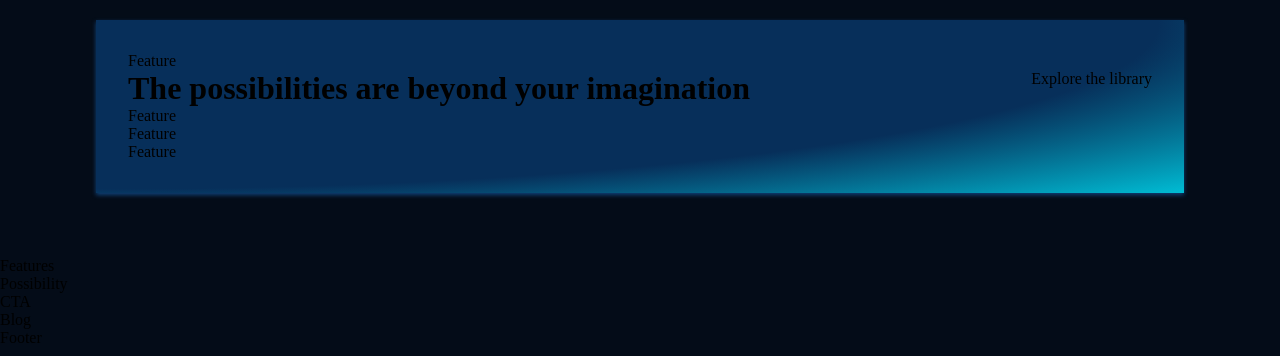
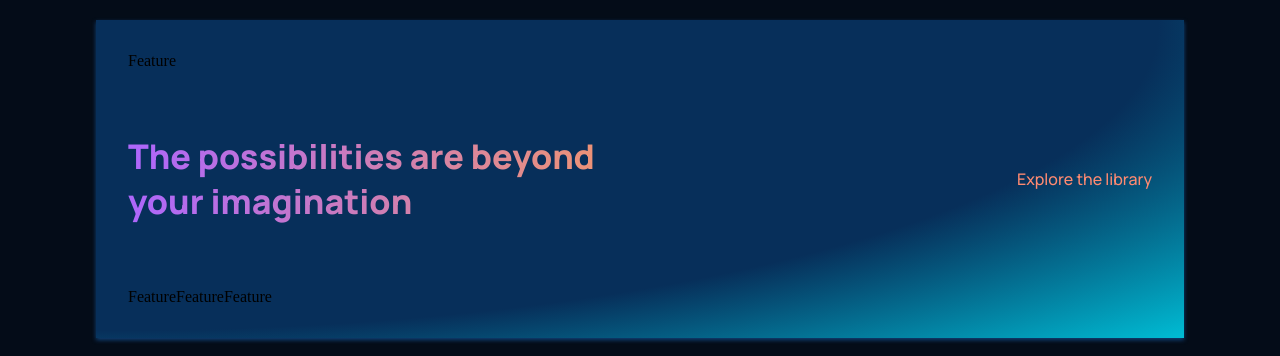
Before and after one commit to FranciscoSalanova/gpt3_jsm, a React (Create React App) app: page / in a window 1280 px wide. Shown: the part 881-1237 px from the top of the page. Built offline with nearby package versions, Linux system fonts and the light colour scheme.

Commit message:
adding styles for features

```diff
--- a/src/containers/whatGPT3/WhatGPT3.jsx
+++ b/src/containers/whatGPT3/WhatGPT3.jsx
@@ -9,7 +9,7 @@ const WhatGPT3 = () => {
         <Feature />
       </div>
       <div className='gpt3__whatgpt3-heading'>
-        <h1 className='gradient-text'>
+        <h1 className='gradient__text'>
           The possibilities are beyond your imagination
         </h1>
         <p>
--- a/src/containers/whatGPT3/whatGPT3.css
+++ b/src/containers/whatGPT3/whatGPT3.css
@@ -31,4 +31,30 @@
     display: flex;
     flex-direction: row;
     justify-content: space-between;
+    align-items: center;
+    margin: 4rem 0 2rem;
 }
+
+.gpt3__whatgpt3-heading h1 {
+    font-family: var(--font-family);
+    font-size: 34px;
+    font-weight: 800;
+    line-height: 45px;
+    max-width: 510px;
+}
+
+.gpt3__whatgpt3-heading p {
+    font-family: var(--font-family);
+    font-size: 16px;
+    font-weight: 500;
+    line-height: 30px;
+    color: var(--color-subtext);
+    cursor: pointer;
+}
+
+.gpt3__whatgpt3-container {
+    display: flex;
+    flex-wrap: wrap;
+    flex-direction: row;
+    margin-top: 2rem;
+}
```
